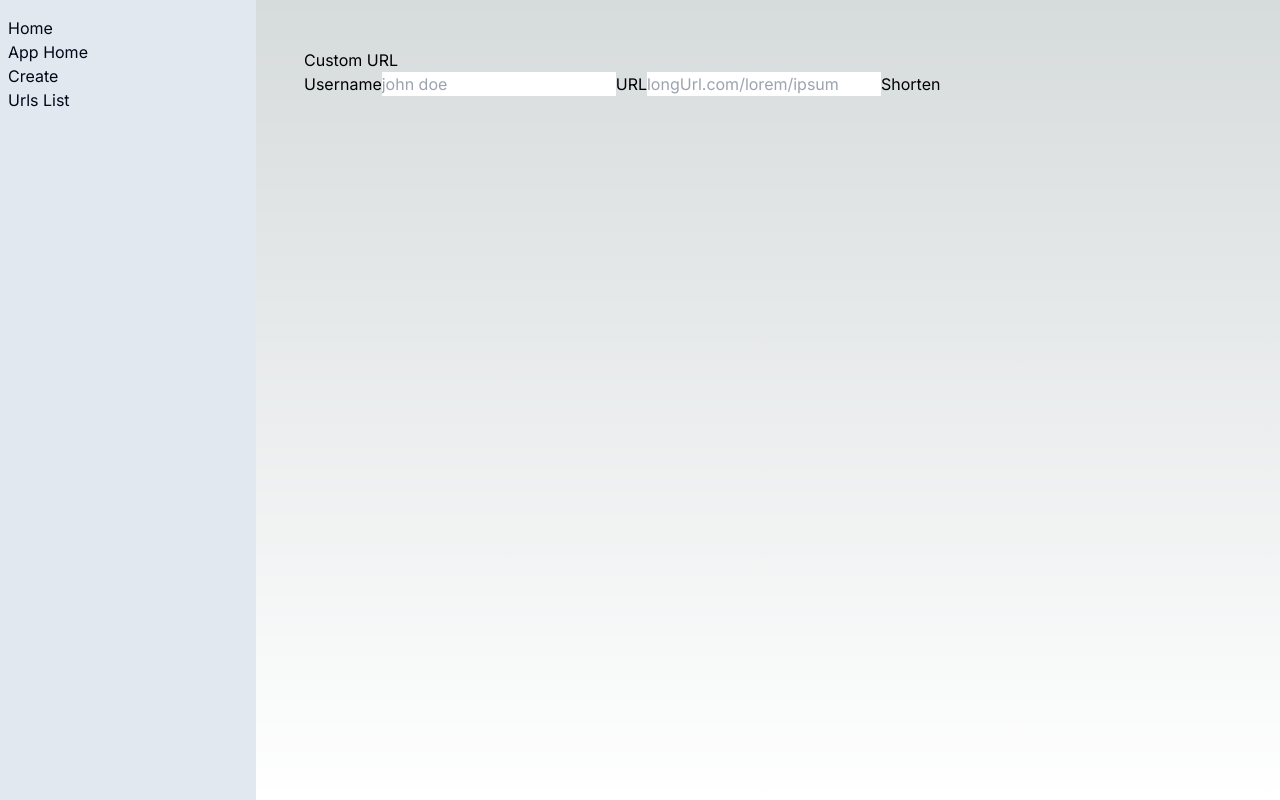
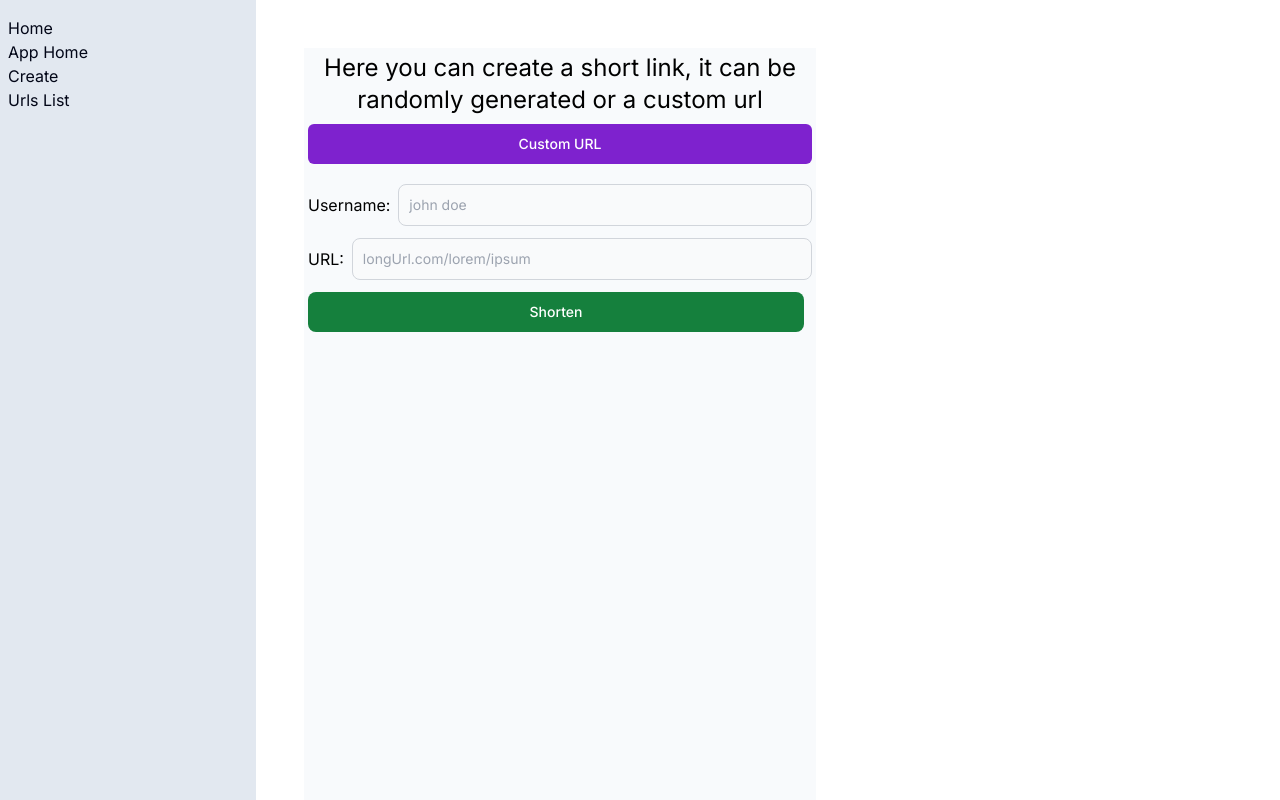
Before and after one commit to ema4hhh/url-shortener, a Next.js app: page /app/create in a window 1280 px wide. Built offline with nearby package versions, Linux system fonts and the light colour scheme.

Commit message:
added styles and code refactoring to create page

```diff
--- a/app/app/create/_lib/storeNewCustomUrl.ts
+++ b/app/app/create/_lib/storeNewCustomUrl.ts
@@ -8,6 +8,7 @@ export const storeNewCustomUrl = async (url: string, customUrl: string, username
   const lowerCaseUsername = username.toLocaleLowerCase()
   const { data } = await supabase.from("urls").select().eq('short_url', customUrl);
   const alreadyExistsShortUrl = !!data?.length
+  // For some reason, I have to await checkValidCustomUrl, even though it is not asynchronous
   const isValidCustomShortUrl = await checkValidCustomShortUrl(customUrl)
   let errorMessage: string;
 
--- a/app/app/create/_ui/CustomUrlForm.tsx
+++ b/app/app/create/_ui/CustomUrlForm.tsx
@@ -7,26 +7,19 @@ interface Props {
 function CustomUrlForm({ newUrl, errorMessage, handleSubmit }: Props) {
   return (
     <>
-      <form onSubmit={handleSubmit}>
       <label>
-          <span>Username</span>
-          <input name="username" type="text" placeholder="john doe" className="text-slate-900" />
+        <span>Username:</span>
+        <input required name="username" type="text" placeholder="john doe" className="text-slate-900" />
       </label>
       <label>
-          <span>URL</span>
-          <input name="url" type="text" placeholder="longUrl.com/lorem/ipsum" className="text-slate-900" />
+        <span>URL:</span>
+        <input required name="url" type="text" placeholder="longUrl.com/lorem/ipsum" className="text-slate-900" />
       </label>
       <label>
-          <span>Custom URL</span>
-          <input name="customUrl" type="text" placeholder="7letter" className="text-slate-900" />
+        <span>Custom URL:</span>
+        <input required name="customUrl" type="text" placeholder="7letter" className="text-slate-900" />
       </label>
-        <button type="submit">Submit</button>
-        {
-          newUrl && <output>Short URL: {newUrl}</output>
-        }
-      </form>
-
-      {errorMessage && <p>Something went wrong: <br /> <strong>{errorMessage}</strong></p>}
+      <button className="submit-button" type="submit">Submit</button>
     </>
   )
 }
--- a/app/app/create/_ui/Form.tsx
+++ b/app/app/create/_ui/Form.tsx
@@ -56,12 +56,20 @@ function Form() {
 
   return (
     <>
-      <button onClick={handleClick}>{isCustomUrl ? 'Generated URL' : 'Custom URL'}</button>
-      {
-        isCustomUrl
-          ? <CustomUrlForm newUrl={newUrl} errorMessage={errorMessage} handleSubmit={handleSubmit} />
-          : <GeneratedUrlForm newUrl={newUrl} errorMessage={errorMessage} handleSubmit={handleSubmit} />
-      }
+      <button className="primary-button" onClick={handleClick}>{isCustomUrl ? 'Generated URL' : 'Custom URL'}</button>
+      <form onSubmit={handleSubmit} className="flex flex-col gap-3">
+        {
+          isCustomUrl
+            ? <CustomUrlForm newUrl={newUrl} errorMessage={errorMessage} handleSubmit={handleSubmit} />
+            : <GeneratedUrlForm newUrl={newUrl} errorMessage={errorMessage} handleSubmit={handleSubmit} />
+        }
+        {
+          newUrl && <output>Short URL: {newUrl}</output>
+        }
+        {
+          errorMessage && <p>Something went wrong: <br /> <strong>{errorMessage}</strong></p>
+        }
+      </form>
     </>
   )
 }
--- a/app/app/create/_ui/GeneratedUrlForm.tsx
+++ b/app/app/create/_ui/GeneratedUrlForm.tsx
@@ -7,22 +7,15 @@ interface Props {
 function GeneratedUrlForm({ newUrl, errorMessage, handleSubmit }: Props) {
   return (
     <>
-      <form onSubmit={handleSubmit}>
-        <label>
-          <span>Username</span>
-          <input name="username" type="text" placeholder="john doe" className="text-slate-900" />
-        </label>
-        <label>
-          <span>URL</span>
-          <input name="url" type="text" placeholder="longUrl.com/lorem/ipsum" className="text-slate-900" />
-        </label>
-        <button type="submit">Shorten</button>
-        {
-          newUrl && <output>Short URL: {newUrl}</output>
-        }
-      </form>
-
-      {errorMessage && <p>Something went wrong: <br /> <strong>{errorMessage}</strong></p>}
+      <label>
+        <span>Username:</span>
+        <input required name="username" type="text" placeholder="john doe" className="text-slate-900" />
+      </label>
+      <label>
+        <span>URL:</span>
+        <input required name="url" type="text" placeholder="longUrl.com/lorem/ipsum" className="text-slate-900" />
+      </label>
+      <button className="submit-button" type="submit">Shorten</button>
     </>
   )
 }
--- a/app/app/create/page.tsx
+++ b/app/app/create/page.tsx
@@ -2,8 +2,9 @@ import Form from "./_ui/Form";
 
 function Page() {
   return (
-    <main>
-      <section>
+    <main className="md:max-w-lg gap-2">
+      <h4 className="text-center">Here you can create a short link, it can be randomly generated or a custom url</h4>
+      <section className="flex flex-col flex-1 gap-3 w-full">
         <Form />
       </section>
     </main>
--- a/app/globals.css
+++ b/app/globals.css
@@ -2,32 +2,41 @@
 @tailwind components;
 @tailwind utilities;
 
-:root {
-  --foreground-rgb: 0, 0, 0;
-  --background-start-rgb: 214, 219, 220;
-  --background-end-rgb: 255, 255, 255;
-}
+@layer base {
+  main {
+    min-height: 100vh;
+    display: flex;
+    align-items: center;
+    justify-content: center;
+    flex-direction: column;
+    @apply bg-slate-50 px-2 py-1 md:px-1;
+  }
 
-@media (prefers-color-scheme: dark) {
-  :root {
-    --foreground-rgb: 255, 255, 255;
-    --background-start-rgb: 0, 0, 0;
-    --background-end-rgb: 0, 0, 0;
+  h1 {
+    @apply text-5xl
+  }
+
+  h4 {
+    @apply text-2xl
+  }
+
+  label {
+    @apply flex gap-2 justify-center items-center
+  }
+
+  input {
+    @apply bg-gray-50 border border-gray-300 text-gray-900 text-sm rounded-lg focus:ring-blue-500 focus:border-blue-500 block w-full p-2.5
+  }
+
+  .link {
+    @apply text-sky-600 font-semibold
+  }
+
+  .primary-button {
+    @apply  text-white bg-purple-700 hover:bg-purple-800 focus:ring-2 focus:ring-purple-300 font-medium rounded-md text-sm px-5 py-2.5 mb-2
+  }
+
+  .submit-button {
+    @apply text-white bg-green-700 hover:bg-green-800 focus:ring-2 focus:ring-green-300 font-medium rounded-lg text-sm px-5 py-2.5 me-2 mb-2
   }
 }
-
-body {
-  color: rgb(var(--foreground-rgb));
-  background: linear-gradient(
-      to bottom,
-      transparent,
-      rgb(var(--background-end-rgb))
-    )
-    rgb(var(--background-start-rgb));
-}
-
-@layer utilities {
-  .text-balance {
-    text-wrap: balance;
-  }
-}
```
Lines whose indentation alone changed are shown as unchanged.
